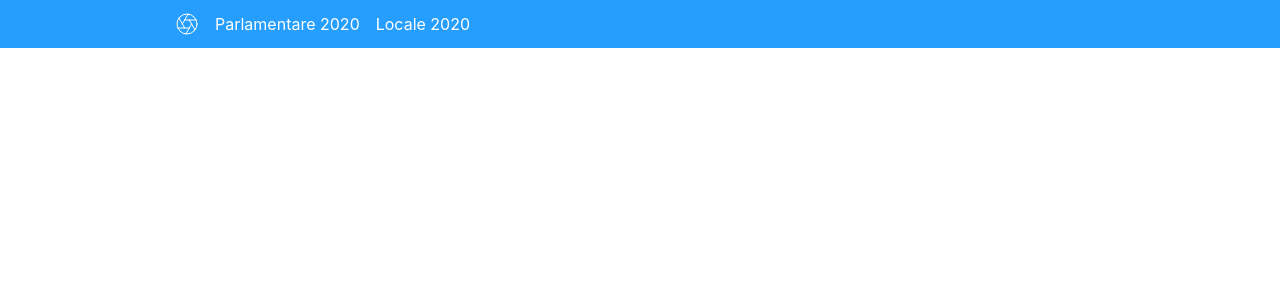
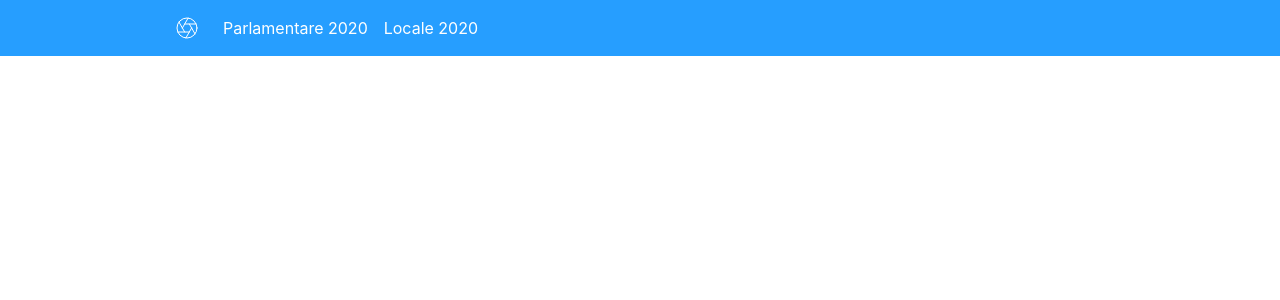
Before and after one commit to andricicezar/alesii-nostri_ro, a Flask app: template templates/base.html in a window 1280 px wide. Shown: the top 300 px of the page. Run offline with Flask 2, Linux system fonts and the light colour scheme; the template is opened without the code that fills it, so the values that code supplies are empty; some libraries are stand-ins or nearby versions.

Commit message:
Denis fixed nav

```diff
--- a/templates/base.html
+++ b/templates/base.html
@@ -10,15 +10,25 @@
     <link href="{{ url_for('static', filename='product.css') }}" rel="stylesheet">
   </head>
   <body>
-    <nav class="site-header sticky-top py-1">
-  <div class="container d-flex flex-column flex-md-row">
-    <a class="py-2" href="/" aria-label="Product">
-      <svg xmlns="http://www.w3.org/2000/svg" width="24" height="24" fill="none" stroke="currentColor" stroke-linecap="round" stroke-linejoin="round" stroke-width="1" class="d-block mx-auto" role="img" viewBox="0 0 24 24" focusable="false"><title>Product</title><circle cx="12" cy="12" r="10"></circle><path d="M14.31 8l5.74 9.94M9.69 8h11.48M7.38 12l5.74-9.94M9.69 16L3.95 6.06M14.31 16H2.83m13.79-4l-5.74 9.94"></path></svg>
-    </a>
-    <a class="py-2 d-none d-md-inline-block ml-3" href="/alegeri-parlamentare-2020">Parlamentare 2020</a>
-    <a class="py-2 d-none d-md-inline-block ml-3" href="/alegeri-locale-2020">Locale 2020</a>
-  </div>
-</nav>
+
+  <nav class="navbar navbar-expand-md navbar-dark sticky-top site-header">
+  <div class="container"> <a class="navbar-brand" href="/"><svg xmlns="http://www.w3.org/2000/svg" width="24" height="24" fill="none" stroke="currentColor" stroke-linecap="round" stroke-linejoin="round" stroke-width="1" class="d-block mx-auto" role="img" viewBox="0 0 24 24" focusable="false"><circle cx="12" cy="12" r="10"></circle><path d="M14.31 8l5.74 9.94M9.69 8h11.48M7.38 12l5.74-9.94M9.69 16L3.95 6.06M14.31 16H2.83m13.79-4l-5.74 9.94"></path></svg></a>
+    <button class="navbar-toggler" type="button" data-toggle="collapse" data-target="#navbarSupportedContent" aria-controls="navbarSupportedContent" aria-expanded="false" aria-label="Toggle navigation">
+      <span class="navbar-toggler-icon"></span>
+    </button>
+
+    <div class="collapse navbar-collapse" id="navbarSupportedContent">
+      <ul class="navbar-nav mr-auto">
+        <li class="nav-item active">
+          <a class="nav-link" href="/alegeri-parlamentare-2020">Parlamentare 2020</a>
+        </li>
+        <li class="nav-item active">
+          <a class="nav-link" href="/alegeri-locale-2020">Locale 2020</a>
+        </li>
+      </ul>
+    </div>
+    </div>
+  </nav>
 
 {% block content %}{% endblock %}
 
```
